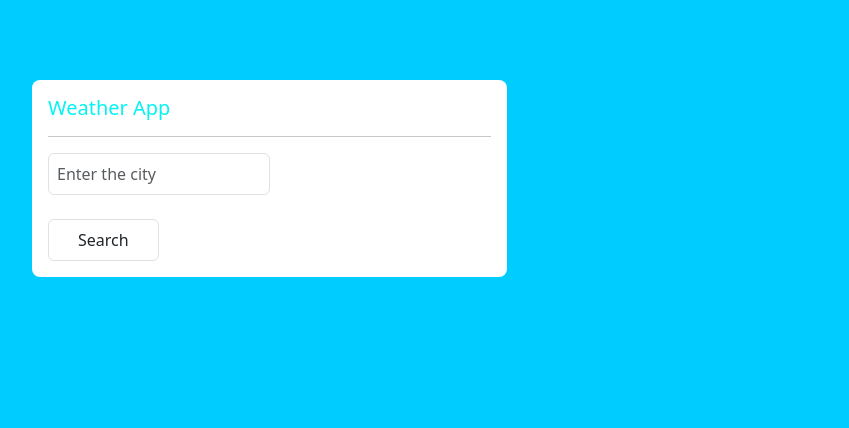
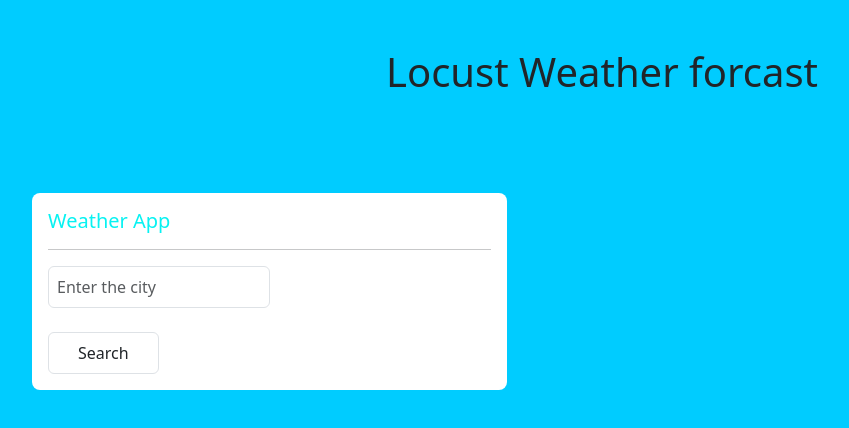
Before and after one commit to NithinRavindran/weather-app, a plain HTML site: page index.html in a window 1280 px wide. Shown: the whole page, without its empty margins (38-887 px from the left). Drawn offline with nearby package versions, Linux system fonts and the light colour scheme.

Commit message:
style_update

```diff
--- a/index.html
+++ b/index.html
@@ -19,7 +19,10 @@
 
 <body class="p-5">
     <div class="container content">
-        <div class="row weatherapp mt-4">
+        <div class="text-center">
+            <h1> Locust Weather forcast </h1>
+        </div>
+        <div class="row weatherapp" style="margin-top: 8%;">
             <div class="col-lg-5 col-sm-12 col-xm-12 bg-white mt-2  p-3 section" style=" border-radius:8px;">
                 <h5 style="color:#07f2f2;">Weather App</h5>
                 <hr>
```
